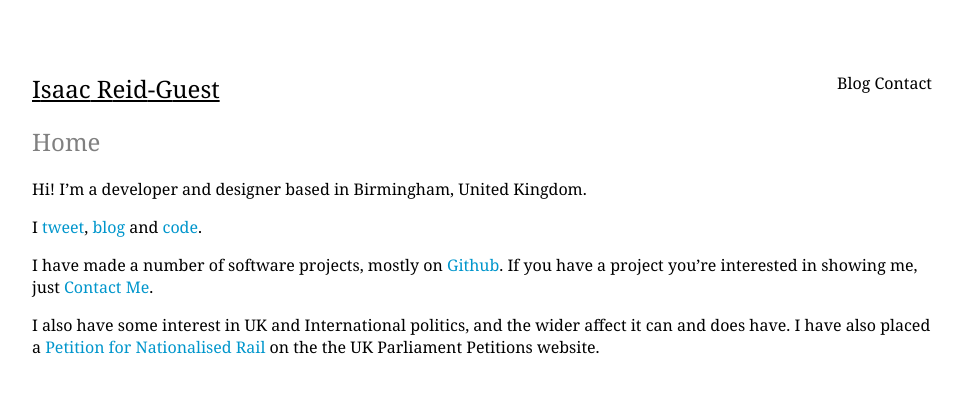
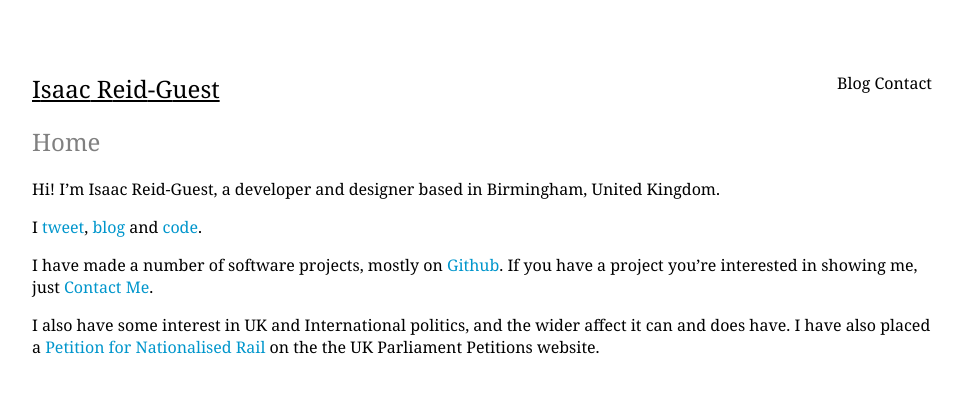
Before and after one commit to ir-g/ir-g.github.io, a Jekyll site: the page built from index.md, in a window 1280 px wide. Shown: the top 393 px of the page, without its empty margins (158-1121 px from the left). Built offline with Jekyll 4.4.1, drawn with Linux system fonts in a browser that asks for light colours.

Commit message:
Update index.md

```diff
--- a/index.md
+++ b/index.md
@@ -4,7 +4,7 @@ layout: default
 
 ## Home
 
-Hi! I'm a developer and designer based in Birmingham, United Kingdom.
+Hi! I'm <span class="non-mobile-hide mobile-display-inherit">Isaac Reid-Guest, </span>a developer and designer based in Birmingham, United Kingdom.
 
 I <a href="http://twitter.com/{{site.twitter_username}}">tweet</a>, <a href="/blog/">blog</a> and <a href="http://github.com/isaacrg">code</a>.
 
```
